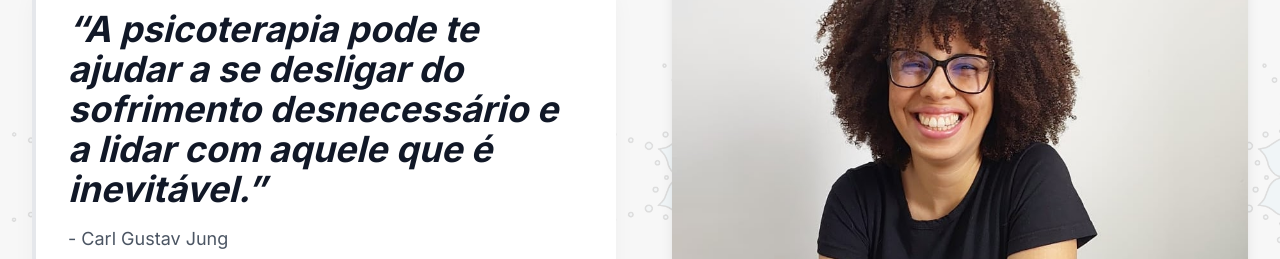
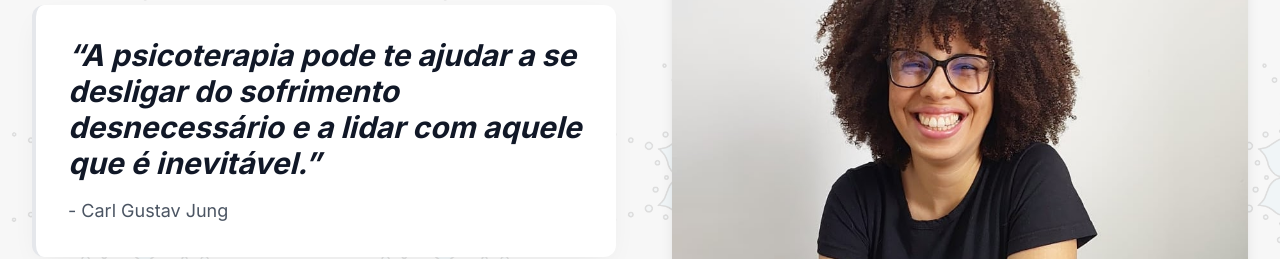
Before and after one commit to nely-grillo/nely-grillo.github.io, a plain HTML site: page index.html in a window 1280 px wide. Shown: the part 351-610 px from the top of the page. Drawn offline with nearby package versions, Linux system fonts and the light colour scheme.

Commit message:
Adjust quote heading size for improved readability

```diff
--- a/index.html
+++ b/index.html
@@ -276,7 +276,7 @@
 
                         <!-- Citação de Jung (Destaque principal) -->
                         <div class="bg-white p-6 md:p-8 rounded-xl shadow-soft border-l-4 border-brand mb-8">
-                            <h1 class="text-3xl md:text-4xl font-extrabold leading-tight text-gray-900 italic">
+                            <h1 class="text-2xl md:text-3xl font-extrabold leading-tight text-gray-900 italic">
                                 “A psicoterapia pode te ajudar a se desligar do sofrimento desnecessário e a lidar com aquele que é inevitável.”
                             </h1>
                             <p class="text-lg text-gray-600 mt-4 font-medium">- Carl Gustav Jung</p>
```
